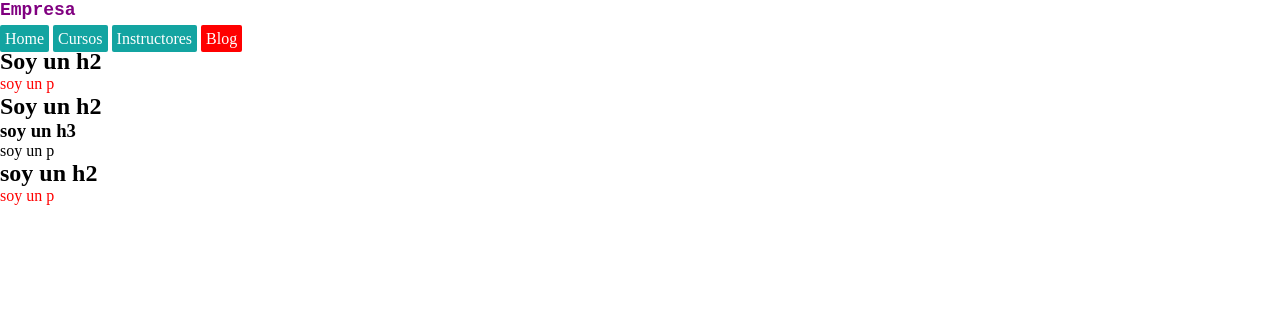
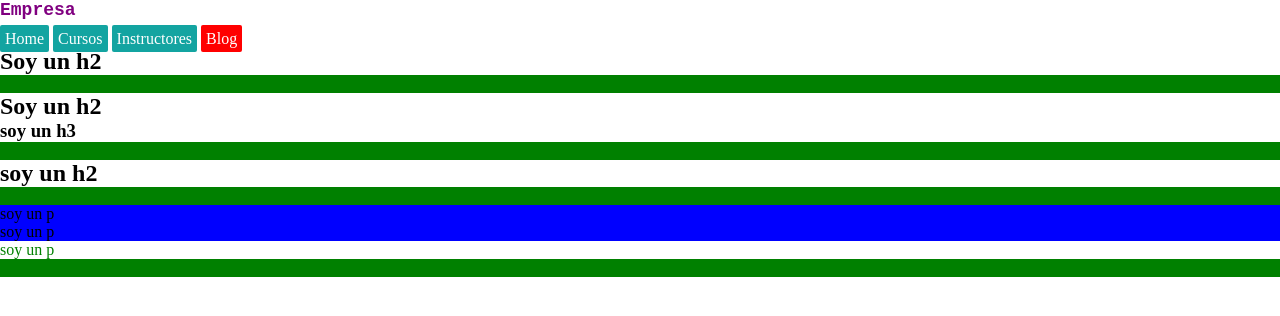
Before and after one commit to DexenRoss/HTML-CSS, a plain HTML site: page html/classEspecificidad/index.html in a window 1280 px wide. Drawn offline with Linux system fonts and the light colour scheme.

Commit message:
Terminamos de ver combinadores

```diff
--- a/html/classEspecificidad/css/style.css
+++ b/html/classEspecificidad/css/style.css
@@ -48,3 +48,15 @@ h1{
 h2 + p{
     color: red;
 }
+
+h2 ~ p {
+    background-color: green;
+}
+
+div > p {
+    color: green;
+}
+
+article p{
+    background-color: blue;
+}
--- a/html/classEspecificidad/index.html
+++ b/html/classEspecificidad/index.html
@@ -28,6 +28,18 @@
             <p>soy un p</p>
             <h2>soy un h2</h2>
             <p>soy un p</p>
+            <article>
+                <p>soy un p</p>
+            </article>
+            <article>
+                <p>soy un p</p>
+            </article>
+            <section>
+                <div>
+                    <p>soy un p</p>
+                </div>
+            </section>
+            <p>soy un p</p>
         </div>
     </main>
 </body>
```
